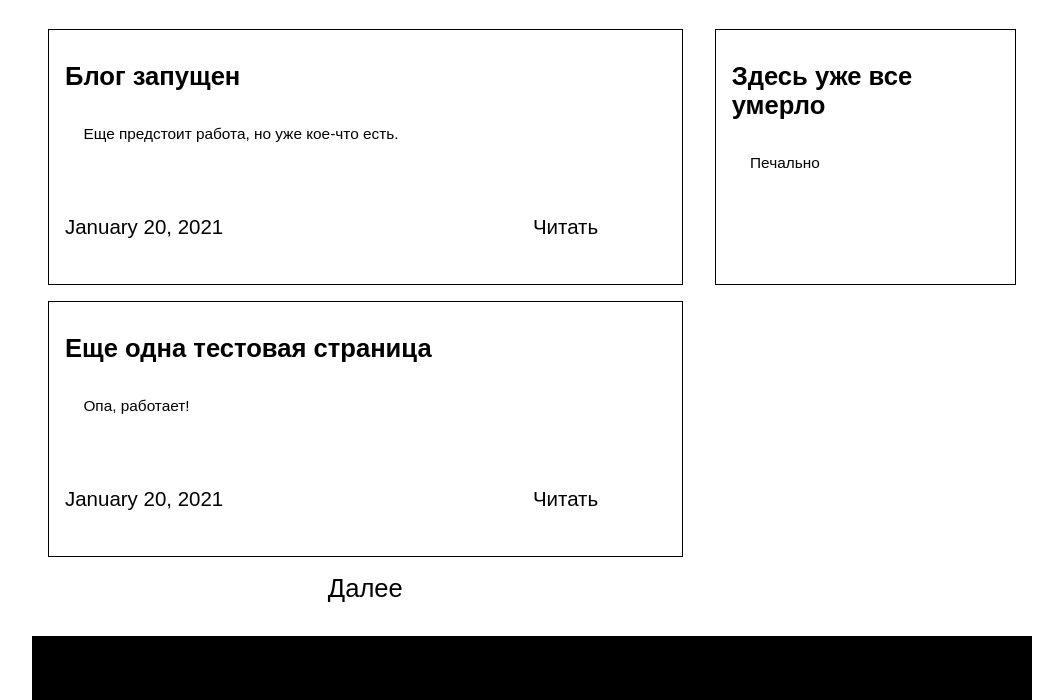
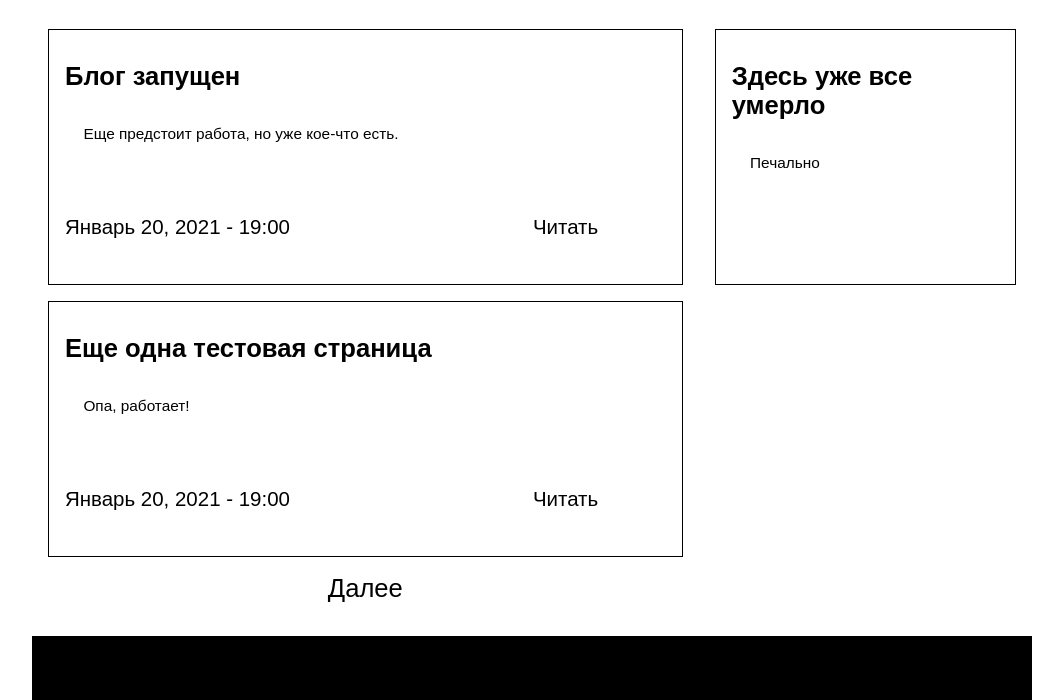
Before and after one commit to ElijahBitkov/whiteblog, a Gatsby site: page / in a window 1280 px wide. Shown: the part 104-804 px from the top of the page, without its empty margins (108-1171 px from the left). Built offline with nearby package versions, Linux system fonts and the light colour scheme; Gatsby itself is replaced by a stand-in of ours.

Commit message:
5 commit

```diff
--- /dev/null
+++ b/src/components/date-translate.js
@@ -0,0 +1,47 @@
+const dateTranslate = (date) => {
+    const arr = date.split(' ')
+    const data = arr[0].split('-')
+    switch (data[1]) {
+        case '01':
+            data[1] = 'Январь'
+            break
+        case '02':
+            data[1] = 'Февраль'
+            break
+        case '03':
+            data[1] = 'Март'
+            break
+        case '04':
+            data[1] = 'Апрель'
+            break
+        case '05':
+            data[1] = 'Май'
+            break
+        case '06':
+            data[1] = 'Июнь'
+            break
+        case '07':
+            data[1] = 'Июль'
+            break
+        case '08':
+            data[1] = 'Август'
+            break
+        case '09':
+            data[1] = 'Сентябрь'
+            break
+        case '10':
+            data[1] = 'Октябрь'
+            break
+        case '11':
+            data[1] = 'Ноябрь'
+            break
+        case '12':
+            data[1] = 'Декабрь'
+            break
+        default:
+            return ''
+    }
+    return `${data[1]} ${data[2]}, ${data[0]} - ${arr[1]}`
+}
+
+export default dateTranslate
--- a/src/components/post-face.js
+++ b/src/components/post-face.js
@@ -17,12 +17,12 @@
 
 
 
-const PostFace = ({title, date, slug, children}) => (
+const PostFace = ({title, date, slug, children, datetime}) => (
     <Article className = "db dc">
         <AnotherSection title = {title}  style = {{gridArea: "sect"}}>
             {children}
         </AnotherSection>
-        <Date__section>{date}</Date__section>
+        <Date__section datetime = {datetime}>{date}</Date__section>
         <Link className = "not-work0000 row-center" to = {slug}>Читать</Link>
     </Article>
 )
--- a/src/pages/index.js
+++ b/src/pages/index.js
@@ -3,7 +3,7 @@
 import Layout from "../components/layout"
 import PostFace from "../components/post-face"
 import {useStaticQuery, graphql} from "gatsby"
-
+import dateTranslate from "../components/date-translate"
 
 
 
@@ -17,7 +17,7 @@
       edges {
         node {
           frontmatter {
-            date(formatString: "MMMM DD, YYYY")
+            date
             title
             slug
           }
@@ -51,8 +51,9 @@
       {data.allMarkdownRemark.edges.slice(0, count).map((e) => (
         <PostFace
           title = {e.node.frontmatter.title}
-          date = {e.node.frontmatter.date}
+          date = {dateTranslate(e.node.frontmatter.date)}
           slug = {e.node.frontmatter.slug}
+          datetime = {e.node.frontmatter.date}
         >
           {e.node.excerpt}
         </PostFace>
--- a/src/posts/post-1.md
+++ b/src/posts/post-1.md
@@ -1,6 +1,6 @@
 ---
 slug: "/work"
-date: "2021-01-20"
+date: "2021-01-20 19:00"
 title: "Блог запущен"
 ---
 
--- a/src/posts/post-2.md
+++ b/src/posts/post-2.md
@@ -1,6 +1,6 @@
 ---
 slug: "/post-2"
-date: "2021-01-20"
+date: "2021-01-20 19:00"
 title: "Еще одна тестовая страница"
 ---
 
--- a/src/templates/blogTemplate.js
+++ b/src/templates/blogTemplate.js
@@ -4,7 +4,7 @@
 import AnotherSection from "../components/another-section"
 import Date__section from "../components/section/date"
 import Title__section from "../components/section/title"
-
+import dateTranslate from "../components/date-translate"
 
 export default function Template({
   data, // this prop will be injected by the GraphQL query below.
@@ -28,7 +28,7 @@
           className="blog-post-content"
           dangerouslySetInnerHTML={{ __html: html }}
         />
-    <Date__section>{frontmatter.date}</Date__section>
+    <Date__section datetime = {frontmatter.date}>{dateTranslate(frontmatter.date)}</Date__section>
   </Layout>
   )
 }
@@ -38,7 +38,7 @@
     markdownRemark(frontmatter: { slug: { eq: $slug } }) {
       html
       frontmatter {
-        date(formatString: "MMMM DD, YYYY")
+        date
         slug
         title
       }
```
